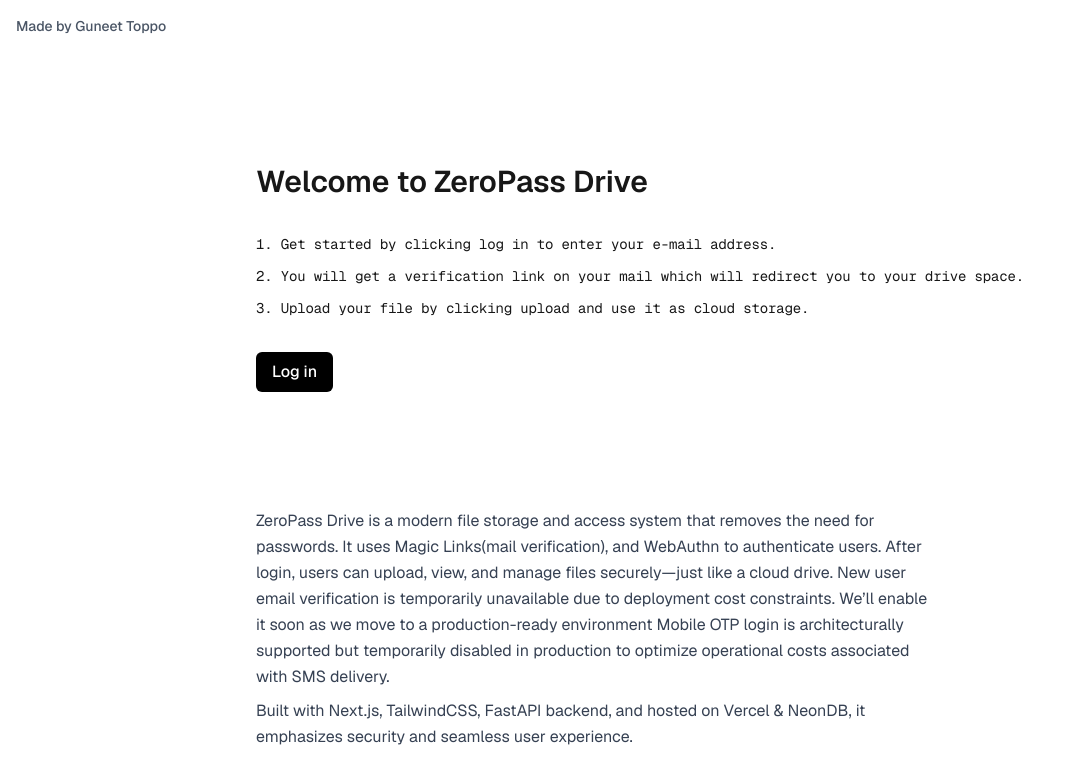
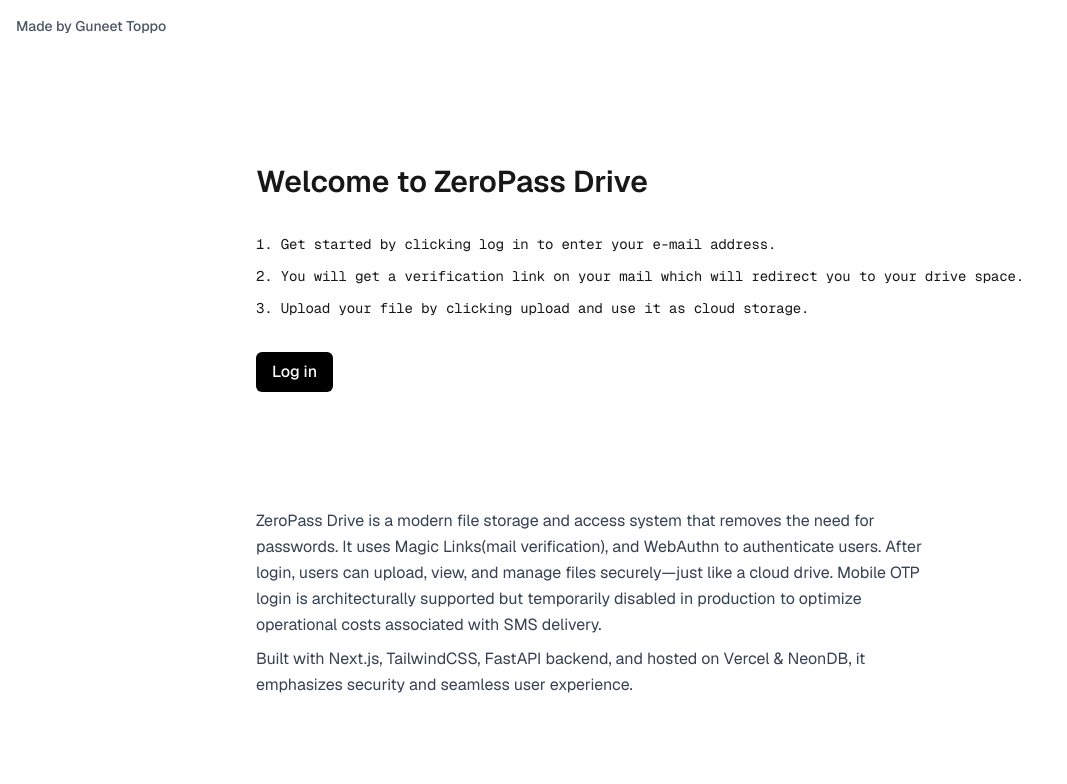
Before and after one commit to guneettoppo/zeropass, a Next.js app: page / in a window 1280 px wide. Shown: the top 784 px of the page, without its empty margins (0-1067 px from the left). Built offline with nearby package versions, Linux system fonts and the light colour scheme.

Commit message:
front ui change

```diff
--- a/src/app/page.tsx
+++ b/src/app/page.tsx
@@ -45,8 +45,7 @@ export default function Home() {
               ZeroPass Drive is a modern file storage and access system that
               removes the need for passwords. It uses Magic Links(mail verification),
               and WebAuthn to authenticate users. After login, users can upload,
-              view, and manage files securely—just like a cloud drive. New user email verification is temporarily
-              unavailable due to deployment cost constraints. We’ll enable it soon as we move to a production-ready environment
+              view, and manage files securely—just like a cloud drive.
               Mobile OTP login is architecturally supported but temporarily disabled in production
               to optimize operational costs associated with SMS delivery.
             </p>
```
